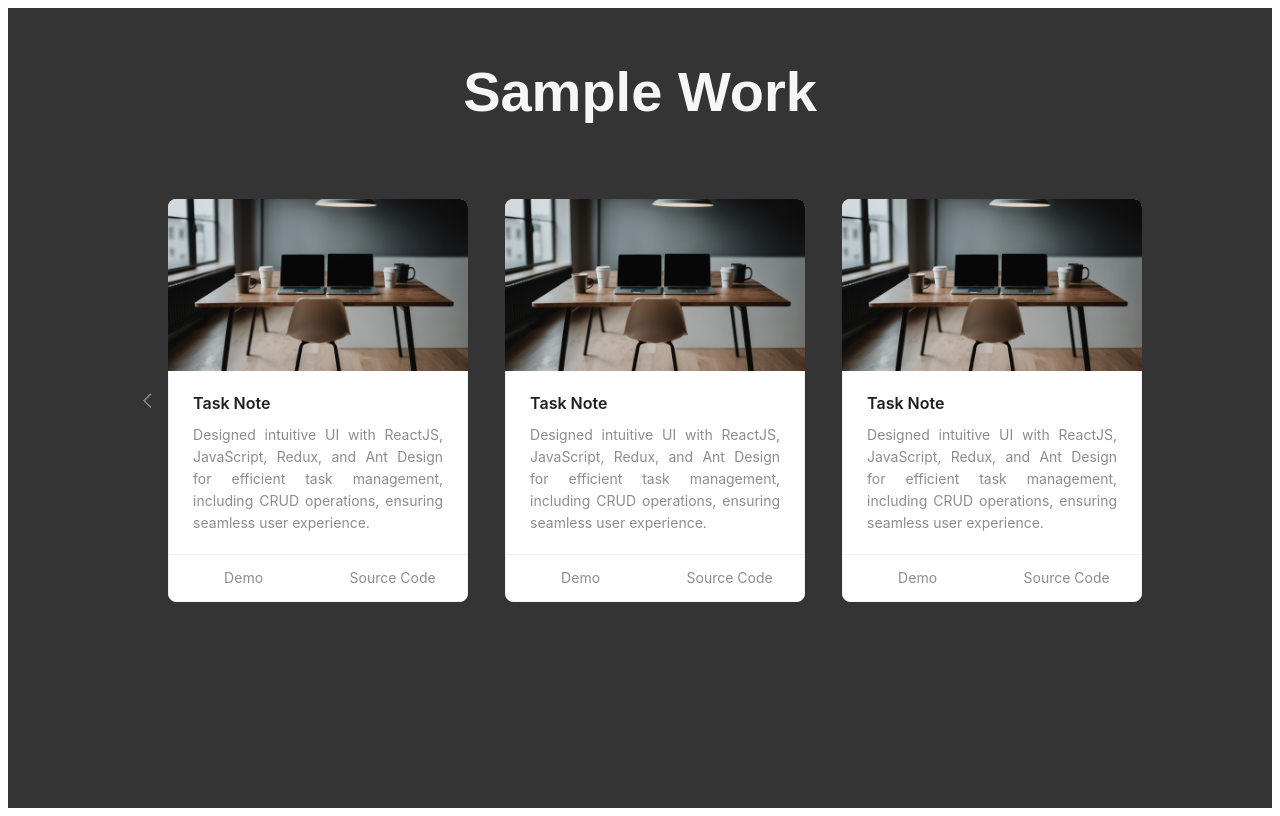
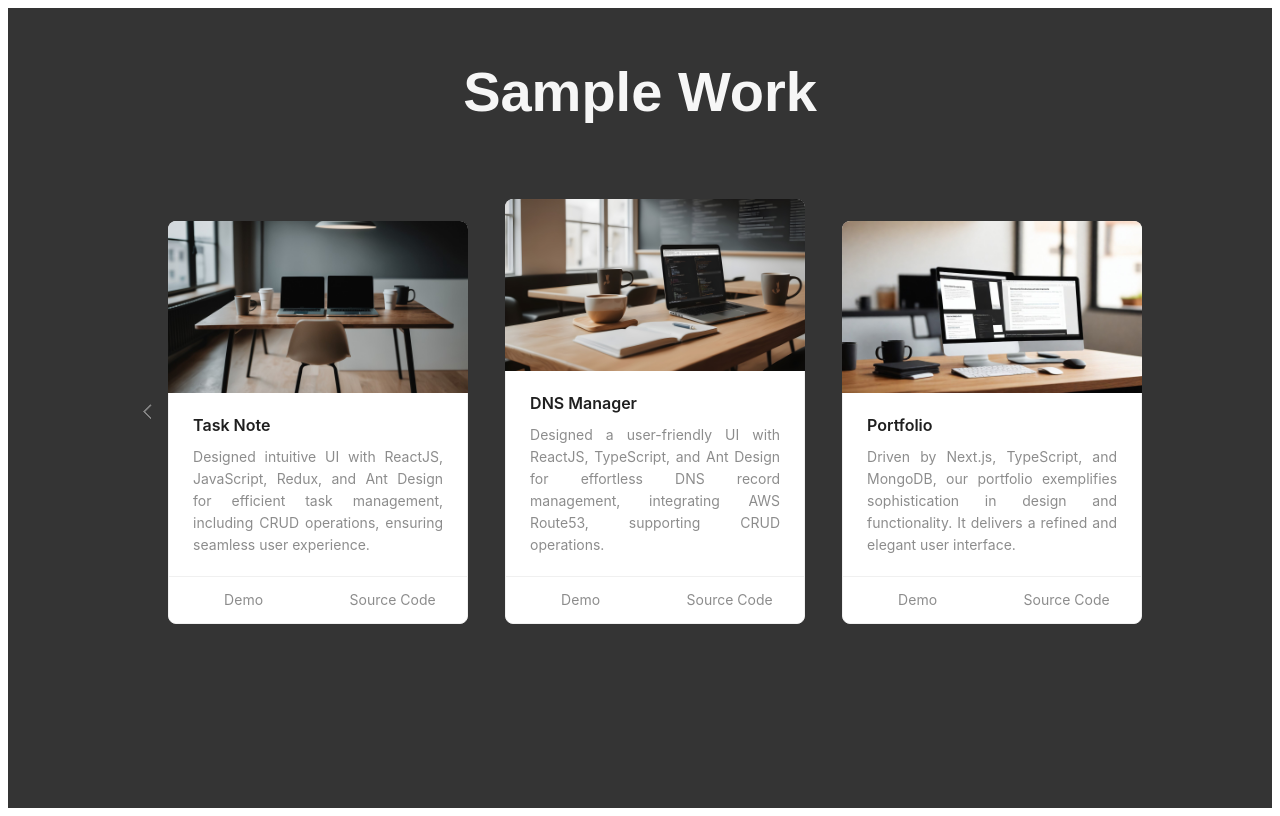
Before and after one commit to suprajasribalaji/Portfolio, a Next.js app: page /SampleWork in a window 1280 px wide. Built offline with nearby package versions, Linux system fonts and the light colour scheme.

Commit message:
SampleWork page designed changed; Carousel and Card is added

```diff
--- a/pages/SampleWork.tsx
+++ b/pages/SampleWork.tsx
@@ -26,22 +26,22 @@ const projectDetails = [
     sourceCodeLink: `${taskNoteSourceCodeLink}`,
     imageSrc: `${taskNoteImageSrc}`,
   },
-  // {
-  //   title: "DNS Manager",
-  //   description:
-  //     "Designed a user-friendly UI with ReactJS, TypeScript, and Ant Design for effortless DNS record management, integrating AWS Route53, supporting CRUD operations.",
-  //   demoLink: `${dnsManagerDemoLink}`,
-  //   sourceCodeLink: `${dnsManagerSourceCodeLink}`,
-  //   imageSrc: `${dnsManagerImageSrc}`,
-  // },
-  // {
-  //   title: "Portfolio",
-  //   description:
-  //     "Driven by Next.js, TypeScript, and MongoDB, our portfolio exemplifies sophistication in design and functionality. It delivers a refined and elegant user interface.",
-  //   demoLink: `${portfolioDemoLink}`,
-  //   sourceCodeLink: `${portfolioSourceCodeLink}`,
-  //   imageSrc: `${portfolioImageSrc}`,
-  // },
+  {
+    title: "DNS Manager",
+    description:
+      "Designed a user-friendly UI with ReactJS, TypeScript, and Ant Design for effortless DNS record management, integrating AWS Route53, supporting CRUD operations.",
+    demoLink: `${dnsManagerDemoLink}`,
+    sourceCodeLink: `${dnsManagerSourceCodeLink}`,
+    imageSrc: `${dnsManagerImageSrc}`,
+  },
+  {
+    title: "Portfolio",
+    description:
+      "Driven by Next.js, TypeScript, and MongoDB, our portfolio exemplifies sophistication in design and functionality. It delivers a refined and elegant user interface.",
+    demoLink: `${portfolioDemoLink}`,
+    sourceCodeLink: `${portfolioSourceCodeLink}`,
+    imageSrc: `${portfolioImageSrc}`,
+  },
 ];
 
 const SampleWork: React.FC = () => {
@@ -53,9 +53,9 @@ const SampleWork: React.FC = () => {
         </Title>
         <Content>
           <StyledCarousel arrows dots={false} slidesPerRow={3}>
-      <div>
             {
               projectDetails.map((project) => (
+                <div>
                   <StyledCard
                     style={{ width: 300 }}
                     cover={
@@ -81,164 +81,9 @@ const SampleWork: React.FC = () => {
                       description={project.description}
                     />
                   </StyledCard>
+                </div>
               ))
             }
-      </div>
-      <div>
-      {
-            projectDetails.map((project) => (
-                <StyledCard
-                  style={{ width: 300 }}
-                  cover={
-                    <img
-                      alt={project.title}
-                      src={project.imageSrc}
-                      style={{ objectFit: 'cover'}}
-                    />
-                  }
-                  actions={[
-                    <StyledCardActions>
-                      <a href={project.demoLink} target="_blank" rel="noopener noreferrer">
-                        Demo
-                      </a>
-                      <a href={project.sourceCodeLink} target="_blank" rel="noopener noreferrer">
-                        Source Code
-                      </a>
-                    </StyledCardActions>
-                  ]}
-                >
-                  <StyledMeta
-                    title={project.title}
-                    description={project.description}
-                  />
-                </StyledCard>
-            ))
-          }
-      </div>
-      <div>
-      {
-            projectDetails.map((project) => (
-                <StyledCard
-                  style={{ width: 300 }}
-                  cover={
-                    <img
-                      alt={project.title}
-                      src={project.imageSrc}
-                      style={{ objectFit: 'cover'}}
-                    />
-                  }
-                  actions={[
-                    <StyledCardActions>
-                      <a href={project.demoLink} target="_blank" rel="noopener noreferrer">
-                        Demo
-                      </a>
-                      <a href={project.sourceCodeLink} target="_blank" rel="noopener noreferrer">
-                        Source Code
-                      </a>
-                    </StyledCardActions>
-                  ]}
-                >
-                  <StyledMeta
-                    title={project.title}
-                    description={project.description}
-                  />
-                </StyledCard>
-            ))
-          }
-      </div>
-      <div>
-      {
-            projectDetails.map((project) => (
-                <StyledCard
-                  style={{ width: 300 }}
-                  cover={
-                    <img
-                      alt={project.title}
-                      src={project.imageSrc}
-                      style={{ objectFit: 'cover'}}
-                    />
-                  }
-                  actions={[
-                    <StyledCardActions>
-                      <a href={project.demoLink} target="_blank" rel="noopener noreferrer">
-                        Demo
-                      </a>
-                      <a href={project.sourceCodeLink} target="_blank" rel="noopener noreferrer">
-                        Source Code
-                      </a>
-                    </StyledCardActions>
-                  ]}
-                >
-                  <StyledMeta
-                    title={project.title}
-                    description={project.description}
-                  />
-                </StyledCard>
-            ))
-          }
-      </div>
-      <div>
-      {
-            projectDetails.map((project) => (
-                <StyledCard
-                  style={{ width: 300 }}
-                  cover={
-                    <img
-                      alt={project.title}
-                      src={project.imageSrc}
-                      style={{ objectFit: 'cover'}}
-                    />
-                  }
-                  actions={[
-                    <StyledCardActions>
-                      <a href={project.demoLink} target="_blank" rel="noopener noreferrer">
-                        Demo
-                      </a>
-                      <a href={project.sourceCodeLink} target="_blank" rel="noopener noreferrer">
-                        Source Code
-                      </a>
-                    </StyledCardActions>
-                  ]}
-                >
-                  <StyledMeta
-                    title={project.title}
-                    description={project.description}
-                  />
-                </StyledCard>
-            ))
-          }
-      </div>
-      <div>
-      {
-            projectDetails.map((project) => (
-                <StyledCard
-                  style={{ width: 300 }}
-                  cover={
-                    <img
-                      alt={project.title}
-                      src={project.imageSrc}
-                      style={{ objectFit: 'cover'}}
-                    />
-                  }
-                  actions={[
-                    <StyledCardActions>
-                      <a href={project.demoLink} target="_blank" rel="noopener noreferrer">
-                        Demo
-                      </a>
-                      <a href={project.sourceCodeLink} target="_blank" rel="noopener noreferrer">
-                        Source Code
-                      </a>
-                    </StyledCardActions>
-                  ]}
-                >
-                  <StyledMeta
-                    title={project.title}
-                    description={project.description}
-                  />
-                </StyledCard>
-            ))
-          }
-      </div>
           </StyledCarousel>
         </Content>
       </SampleWorkContent>
```
Also changed, not shown: 1 other file (tests, documents, lock files or other folders). Lines whose indentation alone changed are shown as unchanged.
